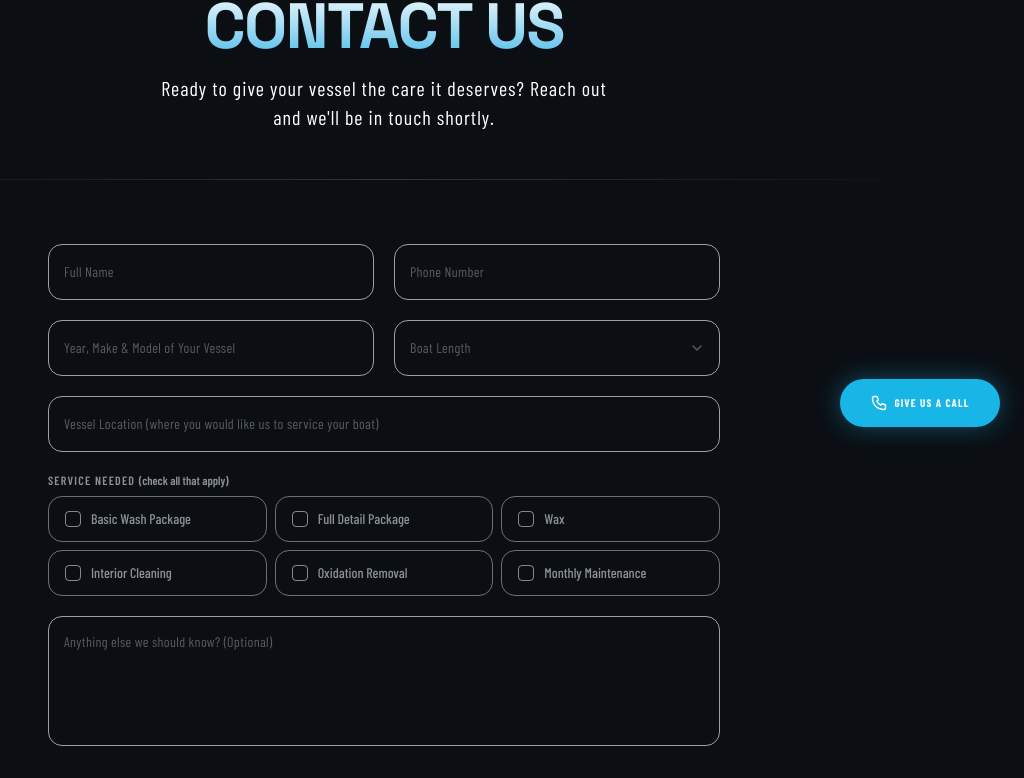
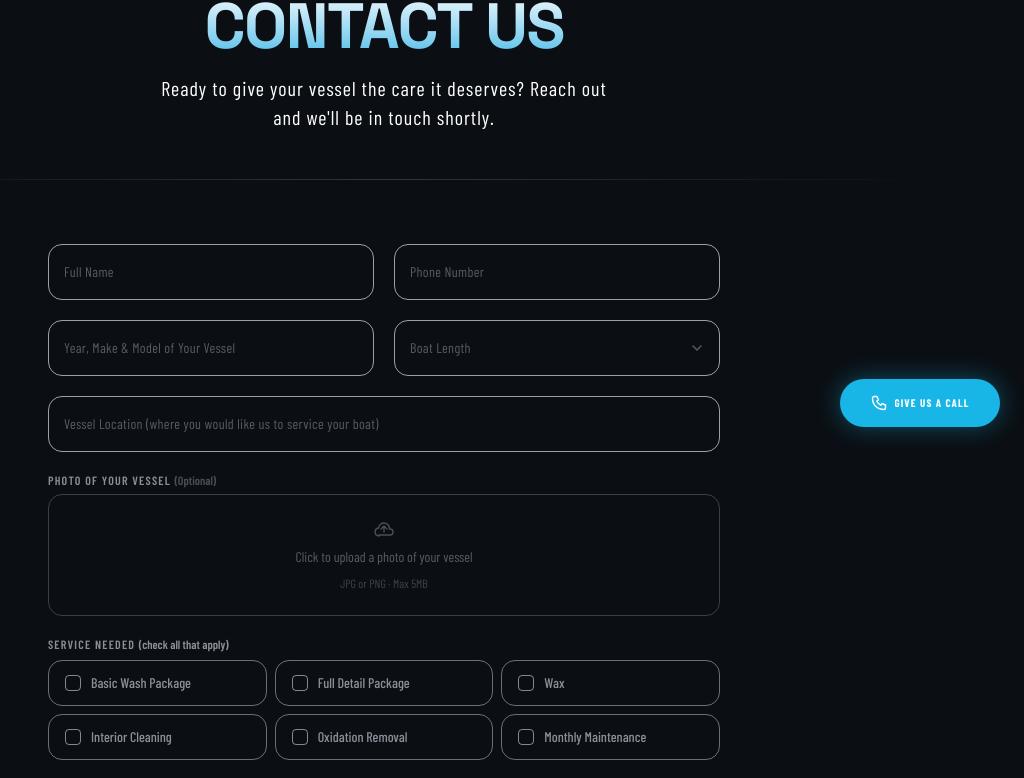
Before and after one commit to blacktidedetailingnj/Black-Tide-Detailing-NJ, a Next.js app in the folder my-app/: page /contact in a window 1280 px wide. Shown: the part 349-1127 px from the top of the page, without its empty margins (256-1280 px from the left). Built offline with nearby package versions, Linux system fonts and the light colour scheme; a web font is replaced by a local one.

Commit message:
added optional image field

```diff
--- a/my-app/app/api/contact/route.ts
+++ b/my-app/app/api/contact/route.ts
@@ -5,21 +5,56 @@ const resend = new Resend(process.env.RESEND_API_KEY);
 
 export async function POST(req: Request) {
 	try {
-		const body = await req.json();
-		const {
-			fullName,
-			phone,
-			vesselInfo,
-			boatSize,
-			vesselLocation,
-			services,
-			message,
-		} = body;
+		const fd = await req.formData();
+		const fullName = fd.get("fullName") as string;
+		const phone = fd.get("phone") as string;
+		const vesselInfo = fd.get("vesselInfo") as string;
+		const boatSize = fd.get("boatSize") as string;
+		const vesselLocation = fd.get("vesselLocation") as string;
+		const services: string[] = JSON.parse(fd.get("services") as string);
+		const message = (fd.get("message") as string) || "";
+		const imageFile = fd.get("boatImage") as File | null;
+
+		let imageHtml = "";
+		let attachments: {
+			filename: string;
+			content: Buffer;
+			contentType: string;
+			contentDisposition: "inline";
+			contentId: string;
+		}[] = [];
+
+		if (imageFile && imageFile.size > 0) {
+			const buffer = await imageFile.arrayBuffer();
+			const imageBuffer = Buffer.from(buffer);
+			const mime = imageFile.type || "image/jpeg";
+			const filename = imageFile.name || "vessel.jpg";
+
+			attachments = [
+				{
+					filename,
+					content: imageBuffer,
+					contentType: mime,
+					contentDisposition: "inline",
+					contentId: "vesselphoto",
+				},
+			];
+
+			imageHtml = `
+				<tr>
+					<td colspan="2" style="padding: 20px 0 4px;">
+						<p style="color: #6b7280; font-size: 11px; text-transform: uppercase; letter-spacing: 0.08em; margin: 0 0 10px;">Vessel Photo</p>
+						<img src="cid:vesselphoto" alt="Vessel photo" style="width: 100%; max-width: 540px; border-radius: 8px; display: block;" />
+					</td>
+				</tr>
+			`;
+		}
 
 		await resend.emails.send({
 			from: "Black Tide Detailing <noreply@blacktidedetailingnj.com>",
 			to: "blacktidedetailingnj@gmail.com",
 			subject: `New Inquiry from ${fullName}`,
+			attachments,
 			html: `
         <div style="font-family: sans-serif; max-width: 600px; margin: 0 auto; background: #1e1e1e !important; border-radius: 12px; overflow: hidden; border: 1px solid #333333;">
 
@@ -65,6 +100,7 @@ export async function POST(req: Request) {
 									: ""
 							}
             </table>
+            <table style="width: 100%; border-collapse: collapse;">${imageHtml}</table>
           </div>
 
           <div style="background: #161616 !important; padding: 16px 28px; border-top: 1px solid #2e2e2e;">
--- a/my-app/app/contact/page.tsx
+++ b/my-app/app/contact/page.tsx
@@ -37,6 +37,7 @@ interface FormData {
   vesselLocation: string;
   services: string[];
   message: string;
+  boatImage: File | null;
 }
 
 interface FormErrors {
@@ -94,6 +95,7 @@ export default function ContactPage() {
     vesselLocation: "",
     services: [],
     message: "",
+    boatImage: null,
   });
   const [errors, setErrors] = useState<FormErrors>({});
   const [touched, setTouched] = useState<Partial<Record<keyof FormData, boolean>>>({});
@@ -106,7 +108,9 @@ export default function ContactPage() {
     setFormData((prev) => ({ ...prev, [field]: value }));
     if (touched[field]) {
       const newErrors = validate({ ...formData, [field]: value });
-      setErrors((prev) => ({ ...prev, [field]: newErrors[field] }));
+      if (field !== "boatImage") {
+        setErrors((prev) => ({ ...prev, [field as keyof FormErrors]: newErrors[field as keyof FormErrors] }));
+      }
     }
   };
 
@@ -126,7 +130,9 @@ export default function ContactPage() {
   const handleBlur = (field: keyof FormData) => () => {
     setTouched((prev) => ({ ...prev, [field]: true }));
     const newErrors = validate(formData);
-    setErrors((prev) => ({ ...prev, [field]: newErrors[field] }));
+    if (field !== "boatImage") {
+      setErrors((prev) => ({ ...prev, [field as keyof FormErrors]: newErrors[field as keyof FormErrors] }));
+    }
   };
 
   const handleSubmit = async (e: React.FormEvent) => {
@@ -144,17 +150,26 @@ export default function ContactPage() {
     setSubmitStatus("loading");
 
     try {
+      const fd = new FormData();
+      fd.append("fullName", formData.fullName);
+      fd.append("phone", formData.phone);
+      fd.append("vesselInfo", formData.vesselInfo);
+      fd.append("boatSize", formData.boatSize);
+      fd.append("vesselLocation", formData.vesselLocation);
+      fd.append("services", JSON.stringify(formData.services));
+      fd.append("message", formData.message);
+      if (formData.boatImage) fd.append("boatImage", formData.boatImage);
+
       const res = await fetch("/api/contact", {
         method: "POST",
-        headers: { "Content-Type": "application/json" },
-        body: JSON.stringify(formData),
+        body: fd,
       });
 
       if (res.ok) {
         setSubmitStatus("success");
         setFormData({
           fullName: "", phone: "", vesselInfo: "",
-          boatSize: "", vesselLocation: "", services: [], message: "",
+          boatSize: "", vesselLocation: "", services: [], message: "", boatImage: null,
         });
         setTouched({});
         setErrors({});
@@ -325,6 +340,63 @@ export default function ContactPage() {
               error={touched.vesselLocation ? errors.vesselLocation : undefined}
             />
 
+            {/* Boat Image Upload */}
+            <div className="flex flex-col gap-1.5">
+              <label className="text-xs uppercase tracking-widest text-metallic font-semibold">
+                Photo of Your Vessel <span className="normal-case tracking-normal text-metallic/50">(Optional)</span>
+              </label>
+              <label
+                htmlFor="boatImage"
+                className={`flex flex-col items-center justify-center gap-2 border rounded-xl px-4 py-6 cursor-pointer transition-all duration-200 ${
+                  formData.boatImage
+                    ? "border-glow/60 bg-glow/5"
+                    : "border-white/20 bg-transparent hover:border-white/40"
+                }`}
+              >
+                {formData.boatImage ? (
+                  <>
+                    <svg width="20" height="20" viewBox="0 0 20 20" fill="none" className="text-glow">
+                      <path d="M3 17l4-4 3 3 4-6 4 7H3z" stroke="currentColor" strokeWidth="1.4" strokeLinejoin="round" />
+                      <circle cx="6.5" cy="7.5" r="1.5" stroke="currentColor" strokeWidth="1.4" />
+                      <rect x="1" y="1" width="18" height="18" rx="3" stroke="currentColor" strokeWidth="1.4" />
+                    </svg>
+                    <span className="text-sm text-white">{formData.boatImage.name}</span>
+                    <button
+                      type="button"
+                      onClick={(e) => { e.preventDefault(); setFormData(prev => ({ ...prev, boatImage: null })); }}
+                      className="text-xs text-metallic/60 hover:text-red-400 transition-colors"
+                    >
+                      Remove
+                    </button>
+                  </>
+                ) : (
+                  <>
+                    <svg width="20" height="20" viewBox="0 0 20 20" fill="none" className="text-metallic/50">
+                      <path d="M10 13V7M7 10l3-3 3 3" stroke="currentColor" strokeWidth="1.4" strokeLinecap="round" strokeLinejoin="round" />
+                      <path d="M5 17a4 4 0 01-.5-7.95A5.5 5.5 0 1115.5 10h.5a3 3 0 010 6H5z" stroke="currentColor" strokeWidth="1.4" strokeLinecap="round" />
+                    </svg>
+                    <span className="text-sm text-metallic/60">Click to upload a photo of your vessel</span>
+                    <span className="text-xs text-metallic/40">JPG or PNG · Max 5MB</span>
+                  </>
+                )}
+              </label>
+              <input
+                id="boatImage"
+                type="file"
+                accept="image/jpeg,image/png"
+                className="hidden"
+                onChange={(e) => {
+                  const file = e.target.files?.[0];
+                  if (!file) return;
+                  if (file.size > 5 * 1024 * 1024) {
+                    alert("File size must be under 5MB.");
+                    return;
+                  }
+                  setFormData(prev => ({ ...prev, boatImage: file }));
+                }}
+              />
+            </div>
+
             {/* Services checkboxes */}
             <div className="flex flex-col gap-2">
               <p className="text-xs uppercase tracking-widest text-metallic font-semibold">
```
